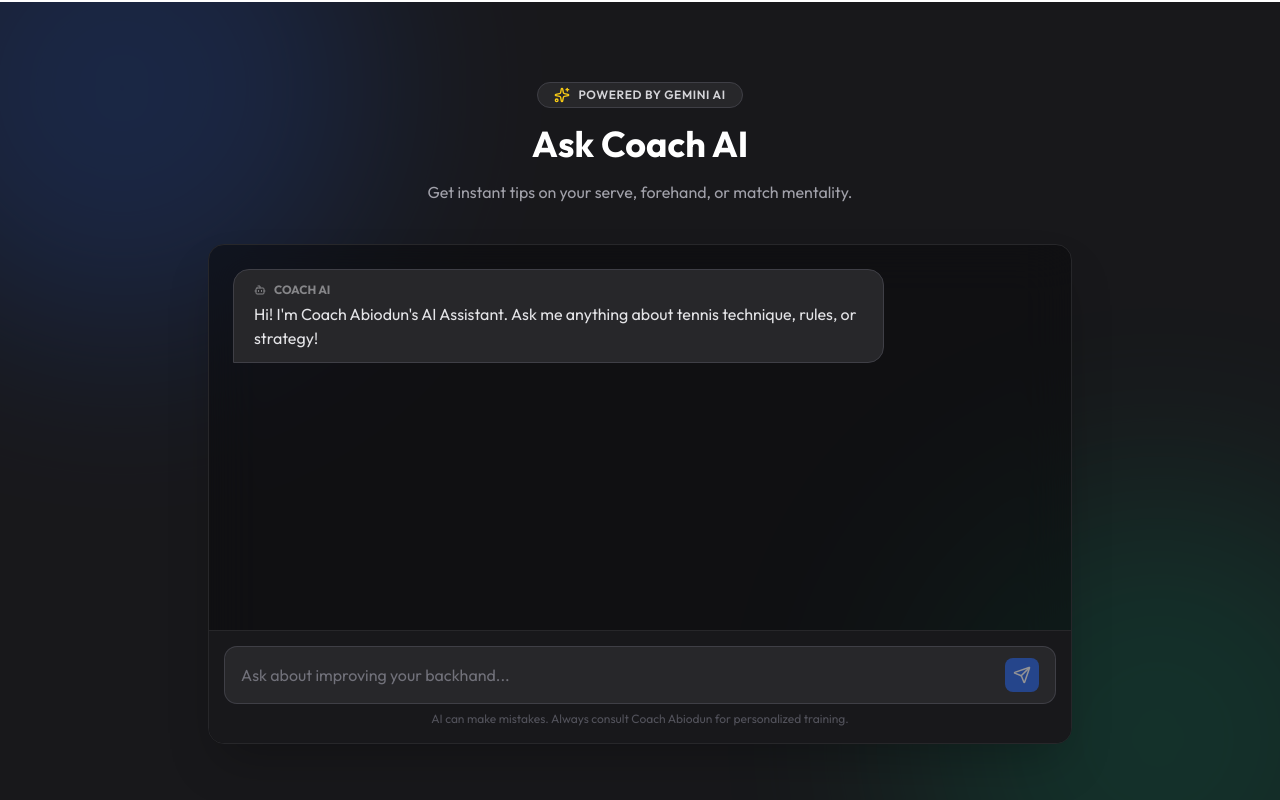
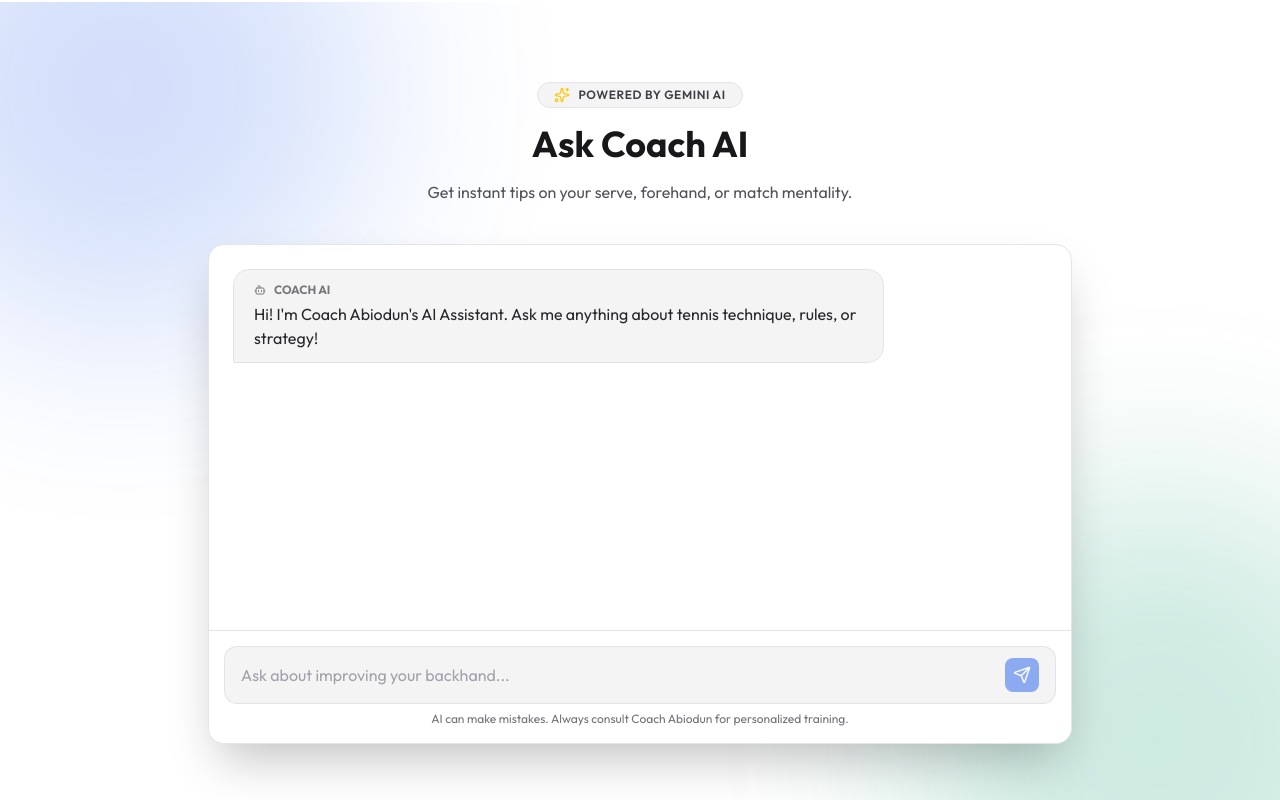
Before and after one commit to Abiodun001-world/abiodun-tennis-portfolio, a React (Vite) app: page / in a window 1280 px wide. Shown: the part 3260-4060 px from the top of the page. Built offline with nearby package versions, Linux system fonts and the light colour scheme.

Commit message:
feat(ai-coach): fix dark/light mode theming and improve UI consistency

```diff
--- a/components/AICoach.tsx
+++ b/components/AICoach.tsx
@@ -1,4 +1,4 @@
-import React, { useState, useRef, useEffect } from 'react';
+import React, { useState, useRef } from 'react';
 import { Send, Bot, Loader2, Sparkles } from 'lucide-react';
 import { ChatMessage } from '../types';
 
@@ -12,7 +12,8 @@
       getTennisAdvice = service.getTennisAdvice;
     } catch (error) {
       console.warn('Failed to load Gemini service:', error);
-      getTennisAdvice = async () => "AI Coach service is not available. Please contact Coach Abiodun directly for tennis advice.";
+      getTennisAdvice = async () =>
+        'AI Coach service is not available. Please contact Coach Abiodun directly for tennis advice.';
     }
   }
   return getTennisAdvice;
@@ -23,9 +24,10 @@
     {
       role: 'model',
       text: "Hi! I'm Coach Abiodun's AI Assistant. Ask me anything about tennis technique, rules, or strategy!",
-      timestamp: new Date()
-    }
+      timestamp: new Date(),
+    },
   ]);
+
   const [input, setInput] = useState('');
   const [isLoading, setIsLoading] = useState(false);
   const messagesEndRef = useRef<HTMLDivElement>(null);
@@ -36,10 +38,10 @@
     const userMessage: ChatMessage = {
       role: 'user',
       text: input,
-      timestamp: new Date()
+      timestamp: new Date(),
     };
 
-    setMessages(prev => [...prev, userMessage]);
+    setMessages((prev) => [...prev, userMessage]);
     setInput('');
     setIsLoading(true);
 
@@ -50,18 +52,21 @@
       const botMessage: ChatMessage = {
         role: 'model',
         text: responseText,
-        timestamp: new Date()
+        timestamp: new Date(),
       };
 
-      setMessages(prev => [...prev, botMessage]);
+      setMessages((prev) => [...prev, botMessage]);
     } catch (error) {
       console.error('Error getting advice:', error);
-      const errorMessage: ChatMessage = {
-        role: 'model',
-        text: "Sorry, I encountered an error. Please try again or contact Coach Abiodun directly.",
-        timestamp: new Date()
-      };
-      setMessages(prev => [...prev, errorMessage]);
+
+      setMessages((prev) => [
+        ...prev,
+        {
+          role: 'model',
+          text: 'Sorry, I encountered an error. Please try again or contact Coach Abiodun directly.',
+          timestamp: new Date(),
+        },
+      ]);
     } finally {
       setIsLoading(false);
     }
@@ -75,78 +80,103 @@
   };
 
   return (
-    <section id="ai-coach" className="scroll-mt-24 py-20 bg-zinc-900 text-white relative overflow-hidden">
+    <section
+      id="ai-coach"
+      className="scroll-mt-24 py-20 bg-white dark:bg-zinc-900 text-zinc-900 dark:text-white relative overflow-hidden"
+    >
       {/* Background decoration */}
       <div className="absolute top-0 left-0 w-full h-full overflow-hidden opacity-20 pointer-events-none">
-        <div className="absolute top-[-20%] left-[-10%] w-[500px] h-[500px] bg-blue-600 rounded-full blur-[100px]"></div>
-        <div className="absolute bottom-[-20%] right-[-10%] w-[500px] h-[500px] bg-emerald-600 rounded-full blur-[100px]"></div>
+        <div className="absolute top-[-20%] left-[-10%] w-[500px] h-[500px] bg-blue-600 rounded-full blur-[100px]" />
+        <div className="absolute bottom-[-20%] right-[-10%] w-[500px] h-[500px] bg-emerald-600 rounded-full blur-[100px]" />
       </div>
 
       <div className="max-w-4xl mx-auto px-4 relative z-10">
+        {/* Header */}
         <div className="text-center mb-10">
-          <div className="inline-flex items-center gap-2 bg-zinc-800 px-4 py-1 rounded-full border border-zinc-700 mb-4">
+          <div className="inline-flex items-center gap-2 bg-zinc-100 dark:bg-zinc-800 px-4 py-1 rounded-full border border-zinc-200 dark:border-zinc-700 mb-4">
             <Sparkles className="w-4 h-4 text-yellow-400" />
-            <span className="text-xs font-semibold uppercase tracking-wider text-zinc-300">Powered by Gemini AI</span>
+            <span className="text-xs font-semibold uppercase tracking-wider text-zinc-700 dark:text-zinc-300">
+              Powered by Gemini AI
+            </span>
           </div>
-          <h2 className="text-3xl md:text-4xl font-bold mb-4">Ask Coach AI</h2>
-          <p className="text-zinc-400">Get instant tips on your serve, forehand, or match mentality.</p>
+
+          <h2 className="text-3xl md:text-4xl font-bold mb-4">
+            Ask Coach AI
+          </h2>
+
+          <p className="text-zinc-600 dark:text-zinc-400">
+            Get instant tips on your serve, forehand, or match mentality.
+          </p>
         </div>
 
-        <div className="bg-zinc-950/50 backdrop-blur-xl border border-zinc-800 rounded-2xl overflow-hidden shadow-2xl flex flex-col h-[500px]">
-          {/* Chat Area */}
-          <div className="flex-1 overflow-y-auto p-6 space-y-4 scrollbar-thin scrollbar-thumb-zinc-700">
+        {/* Chat container */}
+        <div className="bg-white dark:bg-zinc-950/50 backdrop-blur-xl border border-zinc-200 dark:border-zinc-800 rounded-2xl overflow-hidden shadow-2xl flex flex-col h-[500px]">
+
+          {/* Messages */}
+          <div className="flex-1 overflow-y-auto p-6 space-y-4">
             {messages.map((msg, idx) => (
               <div
                 key={idx}
-                className={`flex ${msg.role === 'user' ? 'justify-end' : 'justify-start'}`}
+                className={`flex ${
+                  msg.role === 'user' ? 'justify-end' : 'justify-start'
+                }`}
               >
                 <div
                   className={`max-w-[80%] rounded-2xl px-5 py-3 ${
                     msg.role === 'user'
                       ? 'bg-blue-600 text-white rounded-br-none'
-                      : 'bg-zinc-800 text-zinc-200 rounded-bl-none border border-zinc-700'
+                      : 'bg-zinc-100 dark:bg-zinc-800 text-zinc-800 dark:text-zinc-200 border border-zinc-200 dark:border-zinc-700 rounded-bl-none'
                   }`}
                 >
                   {msg.role === 'model' && (
-                    <div className="flex items-center gap-2 mb-1 opacity-50 text-xs font-bold uppercase">
+                    <div className="flex items-center gap-2 mb-1 opacity-60 text-xs font-bold uppercase">
                       <Bot size={12} /> Coach AI
                     </div>
                   )}
-                  <p className="text-sm md:text-base leading-relaxed">{msg.text}</p>
+
+                  <p className="text-sm md:text-base leading-relaxed">
+                    {msg.text}
+                  </p>
                 </div>
               </div>
             ))}
+
             {isLoading && (
               <div className="flex justify-start">
-                <div className="bg-zinc-800 rounded-2xl rounded-bl-none px-5 py-4 border border-zinc-700">
+                <div className="bg-zinc-100 dark:bg-zinc-800 rounded-2xl px-5 py-4 border border-zinc-200 dark:border-zinc-700">
                   <Loader2 className="w-5 h-5 animate-spin text-blue-500" />
                 </div>
               </div>
             )}
+
             <div ref={messagesEndRef} />
           </div>
 
-          {/* Input Area */}
-          <div className="p-4 bg-zinc-900 border-t border-zinc-800">
-            <div className="flex items-center gap-2 bg-zinc-800 rounded-xl px-4 py-2 ring-1 ring-zinc-700 focus-within:ring-blue-500 transition-all">
+          {/* Input */}
+          <div className="p-4 bg-white dark:bg-zinc-900 border-t border-zinc-200 dark:border-zinc-800">
+            <div className="flex items-center gap-2 bg-zinc-100 dark:bg-zinc-800 rounded-xl px-4 py-2 ring-1 ring-zinc-200 dark:ring-zinc-700 focus-within:ring-blue-500 transition-all">
               <input
                 type="text"
                 value={input}
                 onChange={(e) => setInput(e.target.value)}
                 onKeyDown={handleKeyPress}
                 placeholder="Ask about improving your backhand..."
-                className="flex-1 bg-transparent border-none outline-none text-white placeholder-zinc-500 py-2"
+                className="flex-1 bg-transparent border-none outline-none text-zinc-900 dark:text-white placeholder-zinc-400 dark:placeholder-zinc-500 py-2"
                 disabled={isLoading}
               />
+
               <button
                 onClick={handleSend}
                 disabled={isLoading || !input.trim()}
-                className="p-2 bg-blue-600 hover:bg-blue-500 disabled:opacity-50 disabled:hover:bg-blue-600 rounded-lg text-white transition-colors"
+                className="p-2 bg-blue-600 hover:bg-blue-500 disabled:opacity-50 rounded-lg text-white transition-colors"
               >
                 <Send size={18} />
               </button>
             </div>
-            <p className="text-xs text-center text-zinc-600 mt-2">AI can make mistakes. Always consult Coach Abiodun for personalized training.</p>
+
+            <p className="text-xs text-center text-zinc-500 dark:text-zinc-500 mt-2">
+              AI can make mistakes. Always consult Coach Abiodun for personalized training.
+            </p>
           </div>
         </div>
       </div>
```
